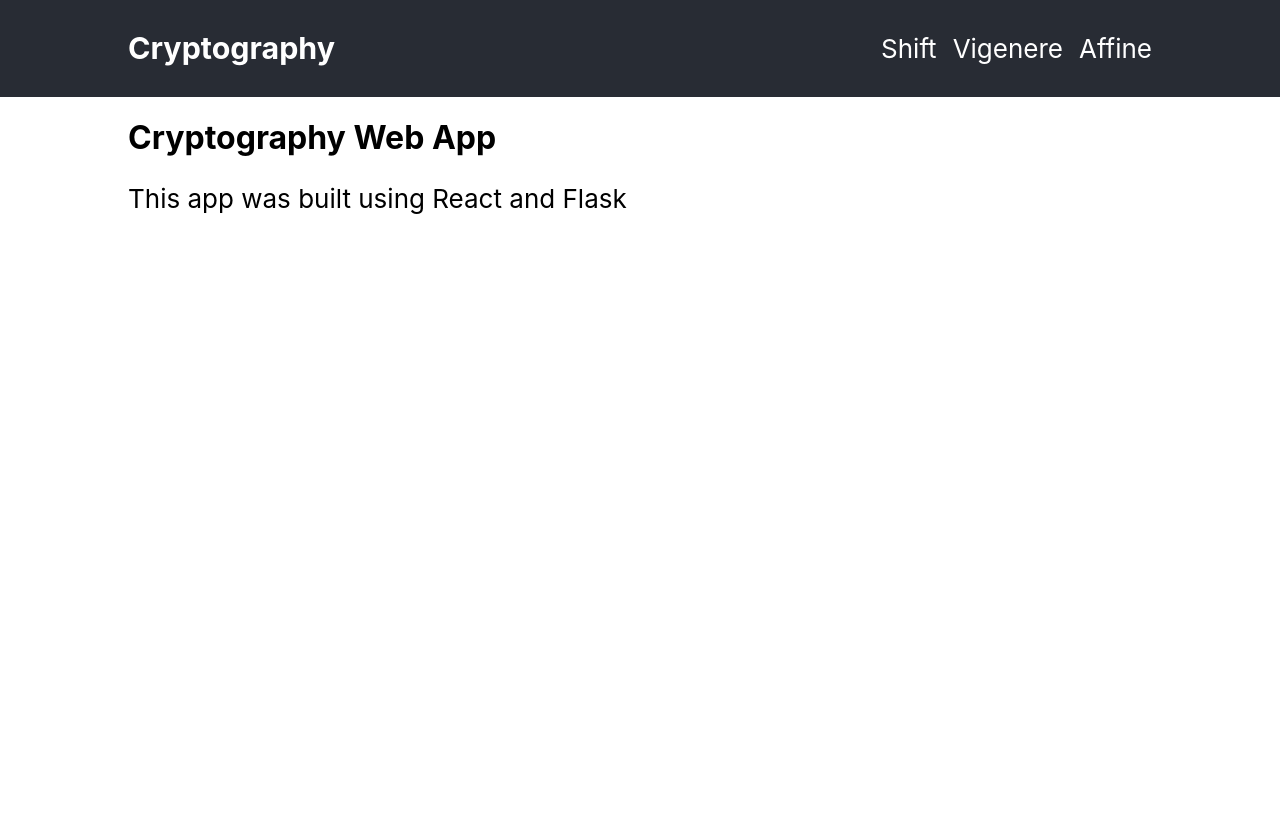
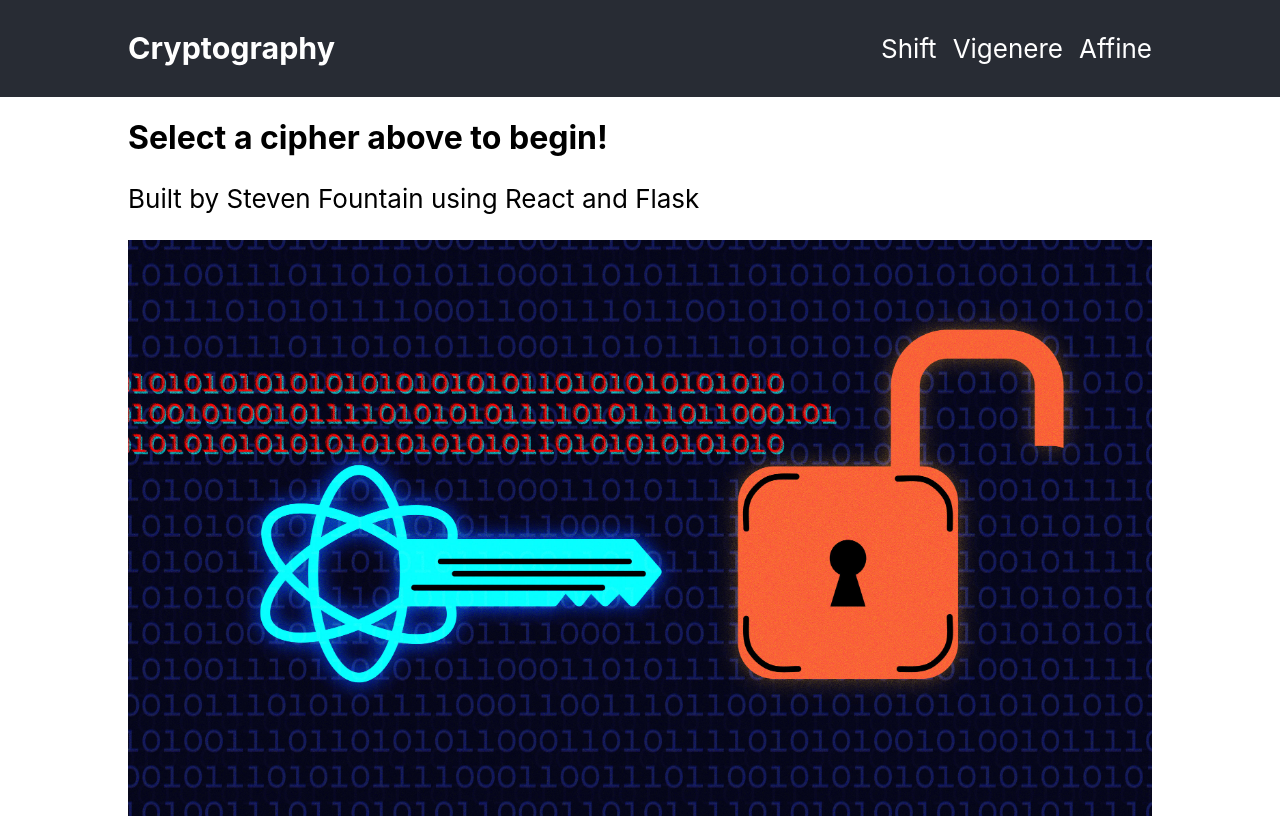
Before and after one commit to scfount/crypto_webapp, a React (Create React App) app in the folder frontend/: page / in a window 1280 px wide. Built offline with nearby package versions, Linux system fonts and the light colour scheme.

Commit message:
add homepage image

```diff
--- a/frontend/src/App.css
+++ b/frontend/src/App.css
@@ -3,6 +3,10 @@
   margin-right: auto;
   text-align: left;
   width: 80%;
+}
+
+.crypto_img {
+  width: 100%;
 }
 
 h3 {
--- a/frontend/src/components/HomePage.js
+++ b/frontend/src/components/HomePage.js
@@ -5,7 +5,8 @@ import Shift from './shift/Shift';
 import Vigenere from './vigenere/Vigenere';
 import Affine from './affine/Affine';
 import Description from './Description';
-import { HashRouter as Router, Routes, Route } from 'react-router-dom'
+import { HashRouter as Router, Routes, Route } from 'react-router-dom';
+import crypto_img from './crypto_img.jpeg';
 
 class HomePage extends Component {
 
@@ -25,12 +26,15 @@ class HomePage extends Component {
 }
 
 const Home = () => (
-    <div className='Container'>
-        <h1>Cryptography Web App</h1>
+    <div id='homepage' className='Container'>
+        <h1>Select a cipher above to begin!</h1>
         <Description content={description} />
+        <img className='crypto_img' src={crypto_img} alt="Cryptography Image" />
+
     </div>
+
 );
 
-const description = "This app was built using React and Flask"
+const description = "Built by Steven Fountain using React and Flask"
 
 export default HomePage;
```
Also changed, not shown: frontend/src/components/crypto_img.jpeg (added).
